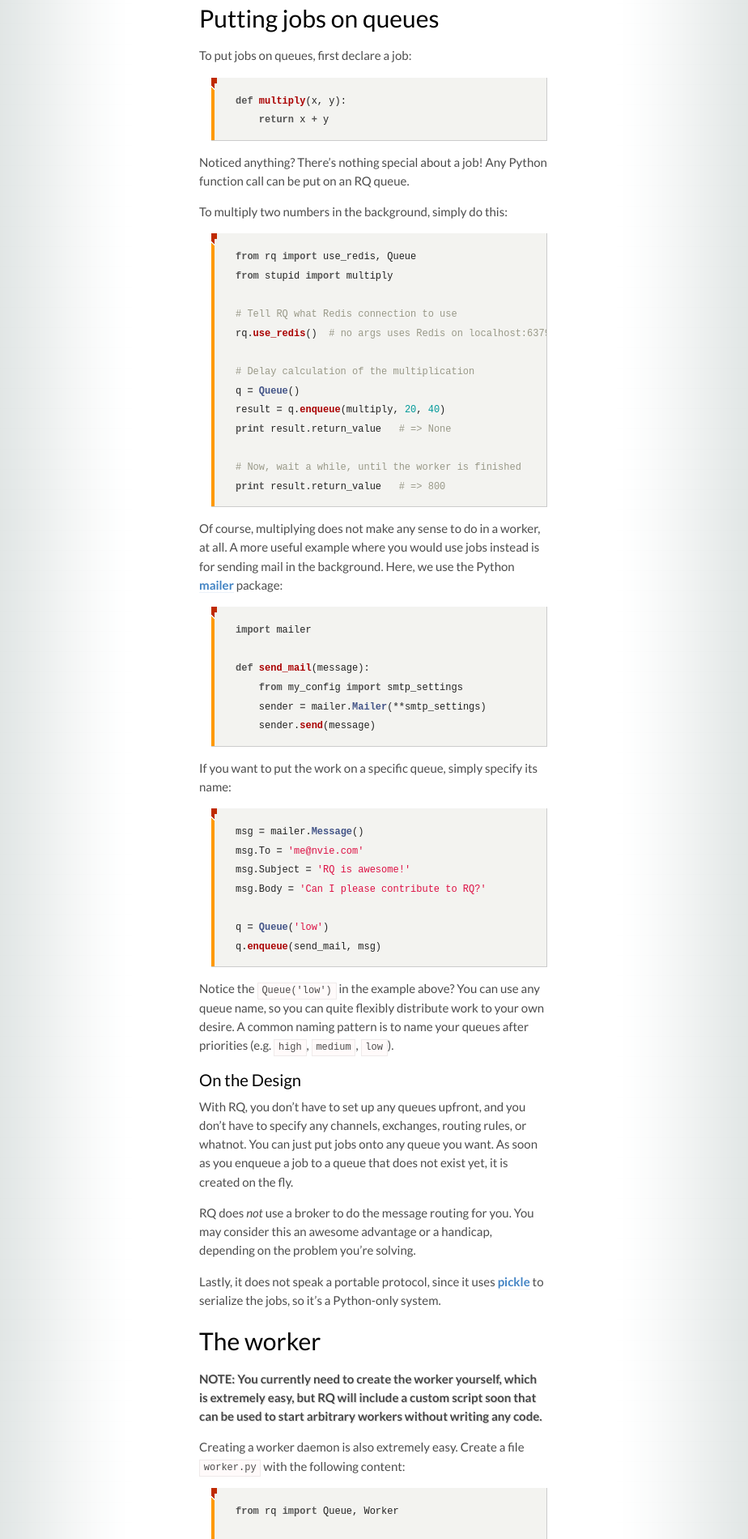
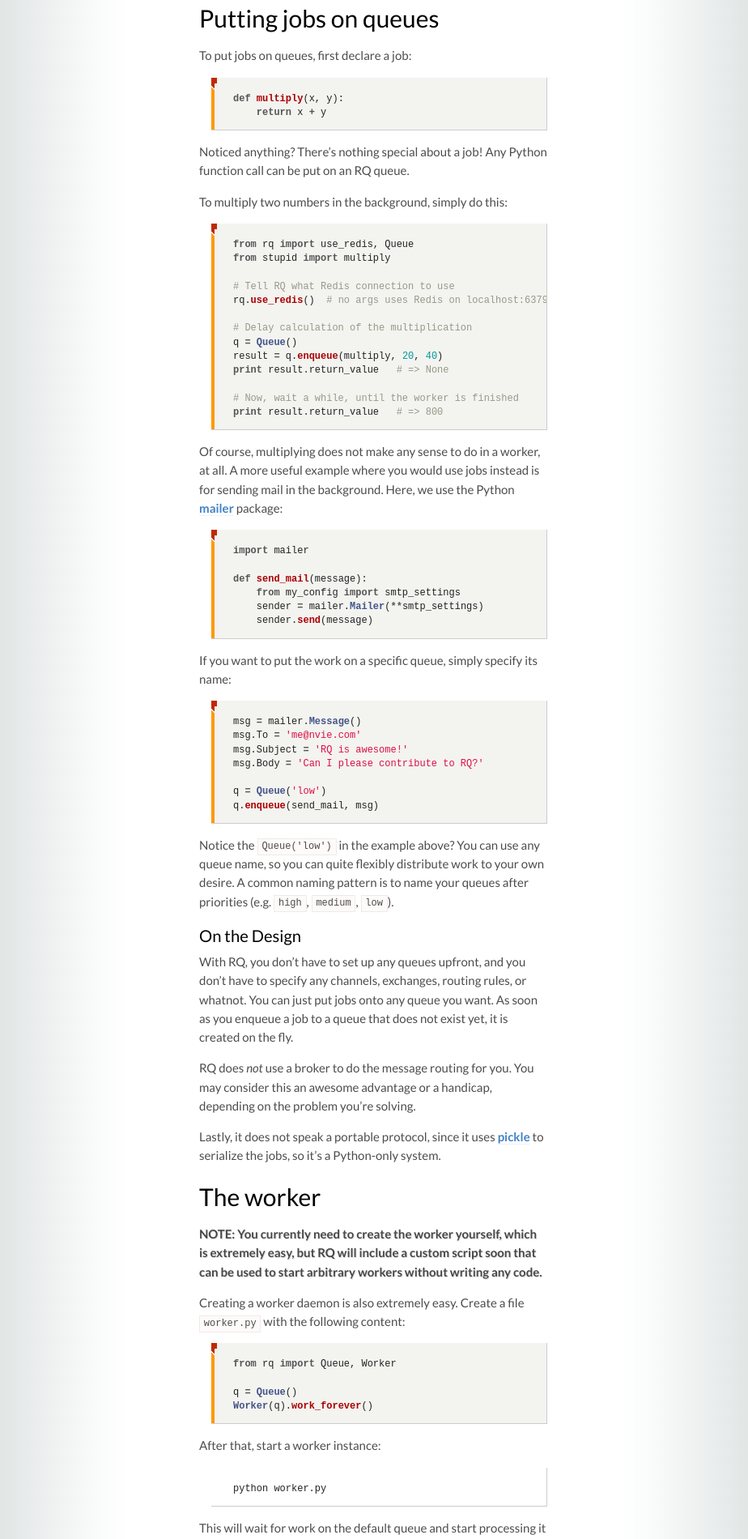
Before and after one commit to rq/rq, a Jekyll site: the page built from index.md, in a window 1280 px wide. Shown: the part 320-2220 px from the top of the page at 81% size, without its empty margins (179-1103 px from the left). Built offline with Jekyll 4.4.1, drawn with Linux system fonts in a browser that asks for light colours; some web fonts are replaced; Markdown is read by kramdown in place of the engine named in the settings.

Commit message:
Fix code line-heights.

```diff
--- a/css/screen.css
+++ b/css/screen.css
@@ -57,6 +57,13 @@ footer a
 pre
 {
     margin: 0 0 1em 1em;
+    padding: 1em 1.8em;
+    color: #222;
+    border-bottom: 1px solid #ccc;
+    border-right: 1px solid #ccc;
+    background: #F3F3F0 url(../img/bq.png) top left no-repeat;
+    line-height: 1.15em;
+    overflow: auto;
 }
 
 code
@@ -64,6 +71,8 @@ code
     font-family: 'Droid Sans Mono', monospace;
     font-weight: 400;
     font-size: 80%;
+
+    line-height: 0.5em;
 
     border: 1px solid #efeaea;
     background-color: #fffafa;
@@ -192,25 +201,10 @@ acronym
     cursor: help;
 }
 
-blockquote, pre
-{
-    margin: 0 0 1em 1em;
-    padding: 1em 2em;
-    color: #222;
-    border-bottom: 1px solid #ccc;
-    border-right: 1px solid #ccc;
-    background: #F3F3F0 url(../img/bq.png) top left no-repeat;
-}
-
 blockquote
 {
     font-style: italic;
     padding: 1em;
-}
-
-pre
-{
-    overflow: auto;
 }
 
 ul
```
